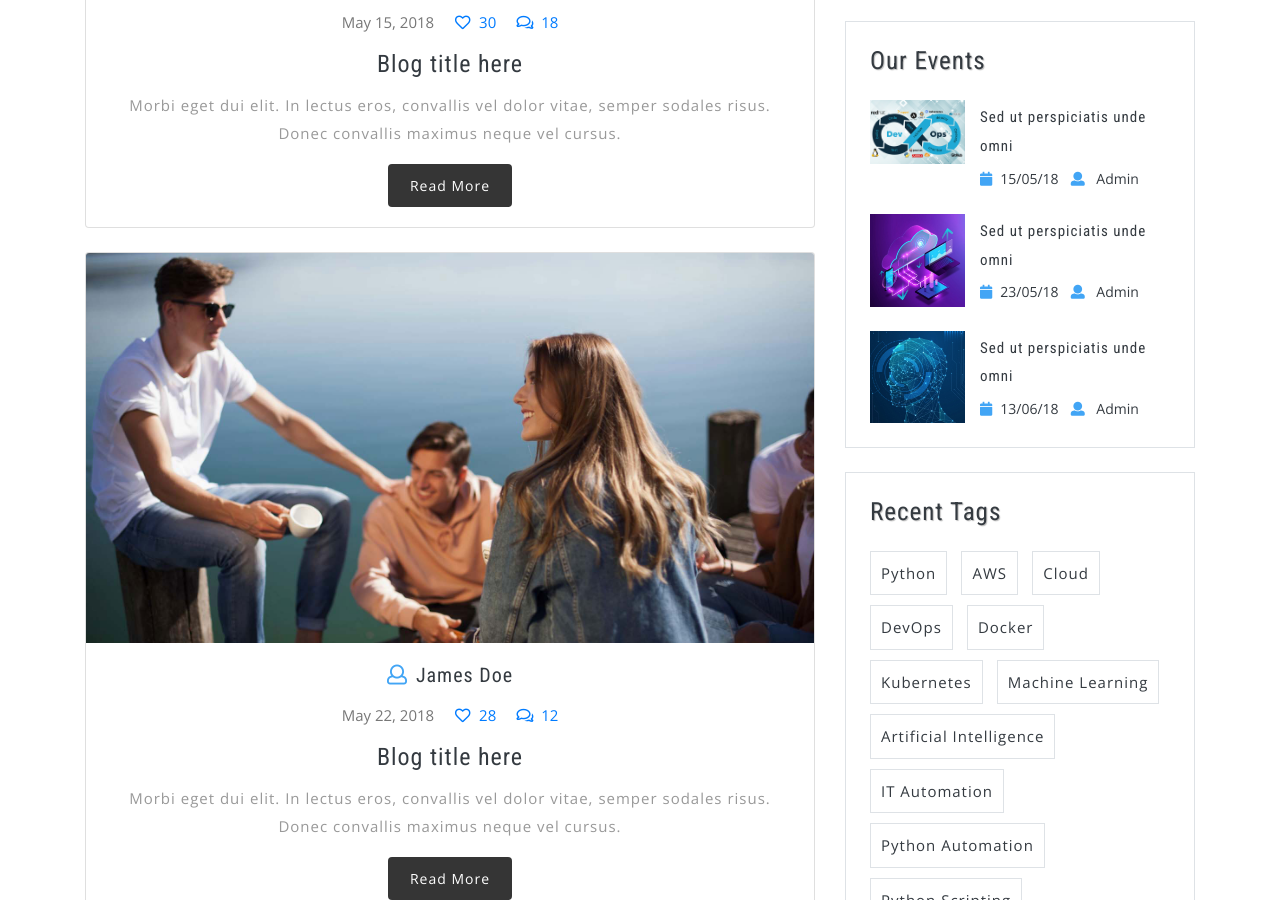
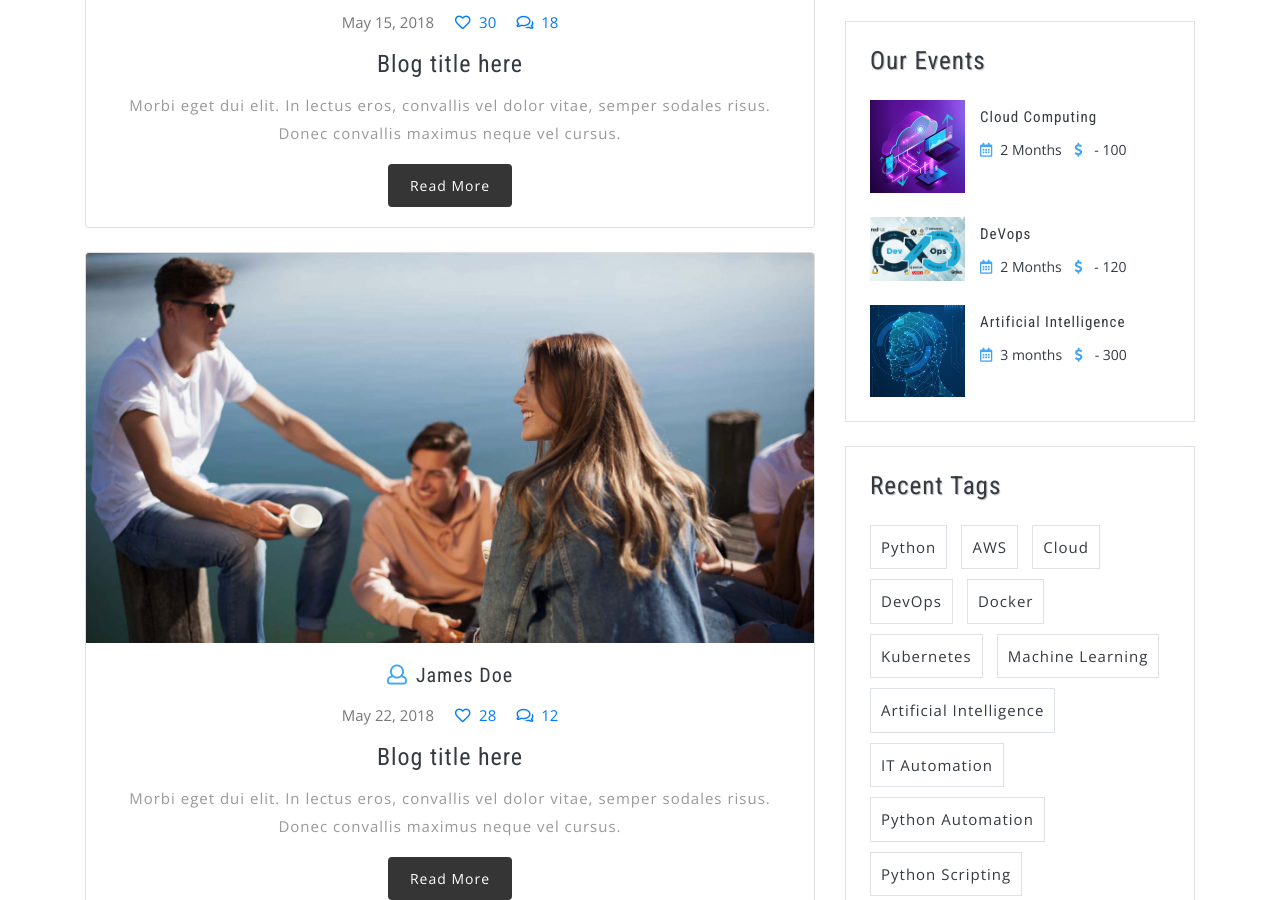
Before and after one commit to chetanshell/web, a plain HTML site: page blog.html in a window 1280 px wide. Shown: the part 1132-2032 px from the top of the page. Drawn offline with nearby package versions, Linux system fonts and the light colour scheme.

Commit message:
Update blog.html

```diff
--- a/blog.html
+++ b/blog.html
@@ -336,60 +336,60 @@
 							<div class="posts-grids">
 								<div class="row posts-grid mt-4">
 									<div class="col-lg-4 col-md-3 col-4 posts-grid-left pr-0">
-										<a href="single.html">
-											<img src="images/c1.jpg" alt=" " class="img-fluid" />
+										<a href="course_details.html">
+											<img src="images/c2.jpg" alt=" " class="img-fluid" />
 										</a>
 									</div>
 									<div class="col-lg-8 col-md-7 col-8 posts-grid-right mt-lg-0 mt-md-5 mt-sm-4">
 										<h4>
-											<a href="single.html" class="text-dark">Sed ut perspiciatis unde omni</a>
+											<a href="course_details.html" class="text-dark">Cloud Computing</a>
 										</h4>
 										<ul class="learns_blog_events_list mt-2">
 											<li class="mr-2 text-dark">
-												<i class="fa fa-calendar mr-2" aria-hidden="true"></i>15/05/18</li>
+												<i class="far fa-calendar-alt  mr-2"></i>2 Months</li>
 											<li>
-												<i class="fa fa-user" aria-hidden="true"></i>
-												<a href="single.html" class="text-dark ml-2">Admin</a>
+												<i class="fas fa-dollar-sign"></i>
+												<a href="form.html" class="text-dark ml-2">- 100</a>
 											</li>
 										</ul>
 									</div>
 								</div>
 								<div class="row posts-grid mt-4">
 									<div class="col-lg-4 col-md-3 col-4 posts-grid-left pr-0">
-										<a href="single.html">
-											<img src="images/c2.jpg" alt=" " class="img-fluid" />
+										<a href="course_details.html">
+											<img src="images/c1.jpg" alt=" " class="img-fluid" />
 										</a>
 									</div>
 									<div class="col-lg-8 col-md-7 col-8 posts-grid-right mt-lg-0 mt-md-5 mt-sm-4">
 										<h4>
-											<a href="single.html" class="text-dark">Sed ut perspiciatis unde omni</a>
+											<a href="course_details.html" class="text-dark">DeVops</a>
 										</h4>
 										<ul class="learns_blog_events_list mt-2">
 											<li class="mr-2 text-dark">
-												<i class="fa fa-calendar mr-2" aria-hidden="true"></i>23/05/18</li>
+												<i class="far fa-calendar-alt mr-2"></i>2 Months</li>
 											<li>
-												<i class="fa fa-user" aria-hidden="true"></i>
-												<a href="single.html" class="text-dark ml-2">Admin</a>
+												<i class="fas fa-dollar-sign"></i>
+												<a href="form.html" class="text-dark ml-2">- 120</a>
 											</li>
 										</ul>
 									</div>
 								</div>
 								<div class="row posts-grid mt-4">
 									<div class="col-lg-4 col-md-3 col-4 posts-grid-left pr-0">
-										<a href="single.html">
+										<a href="course_details.html">
 											<img src="images/c3.jpg" alt=" " class="img-fluid" />
 										</a>
 									</div>
 									<div class="col-lg-8 col-md-7 col-8 posts-grid-right mt-lg-0 mt-md-5 mt-sm-4">
 										<h4>
-											<a href="single.html" class="text-dark">Sed ut perspiciatis unde omni</a>
+											<a href="course_details.html" class="text-dark">Artificial Intelligence</a>
 										</h4>
 										<ul class="learns_blog_events_list mt-2">
 											<li class="mr-2 text-dark">
-												<i class="fa fa-calendar mr-2" aria-hidden="true"></i>13/06/18</li>
+												<i class="far fa-calendar-alt mr-2"></i>3 months</li>
 											<li>
-												<i class="fa fa-user" aria-hidden="true"></i>
-												<a href="single.html" class="text-dark ml-2">Admin</a>
+												<i class="fas fa-dollar-sign"></i>
+												<a href="form.html" class="text-dark ml-2">- 300</a>
 											</li>
 										</ul>
 									</div>
```
